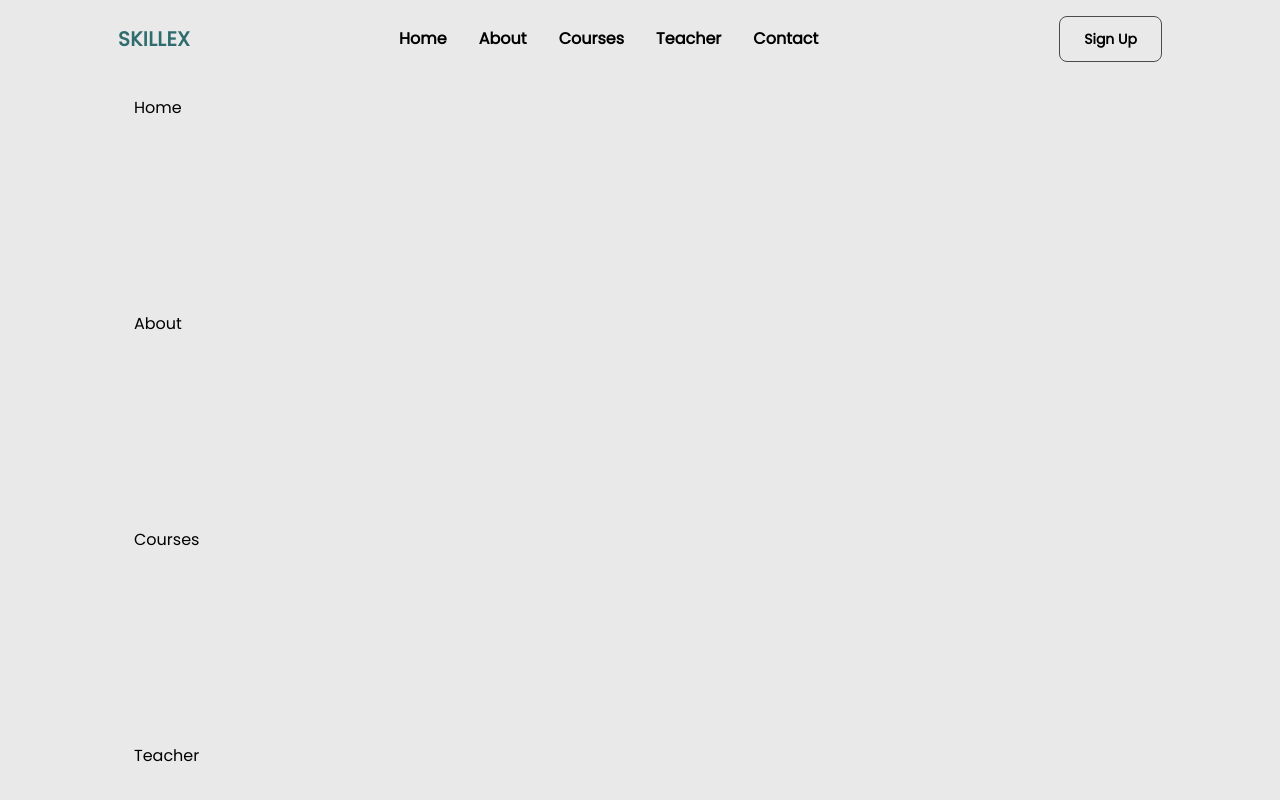
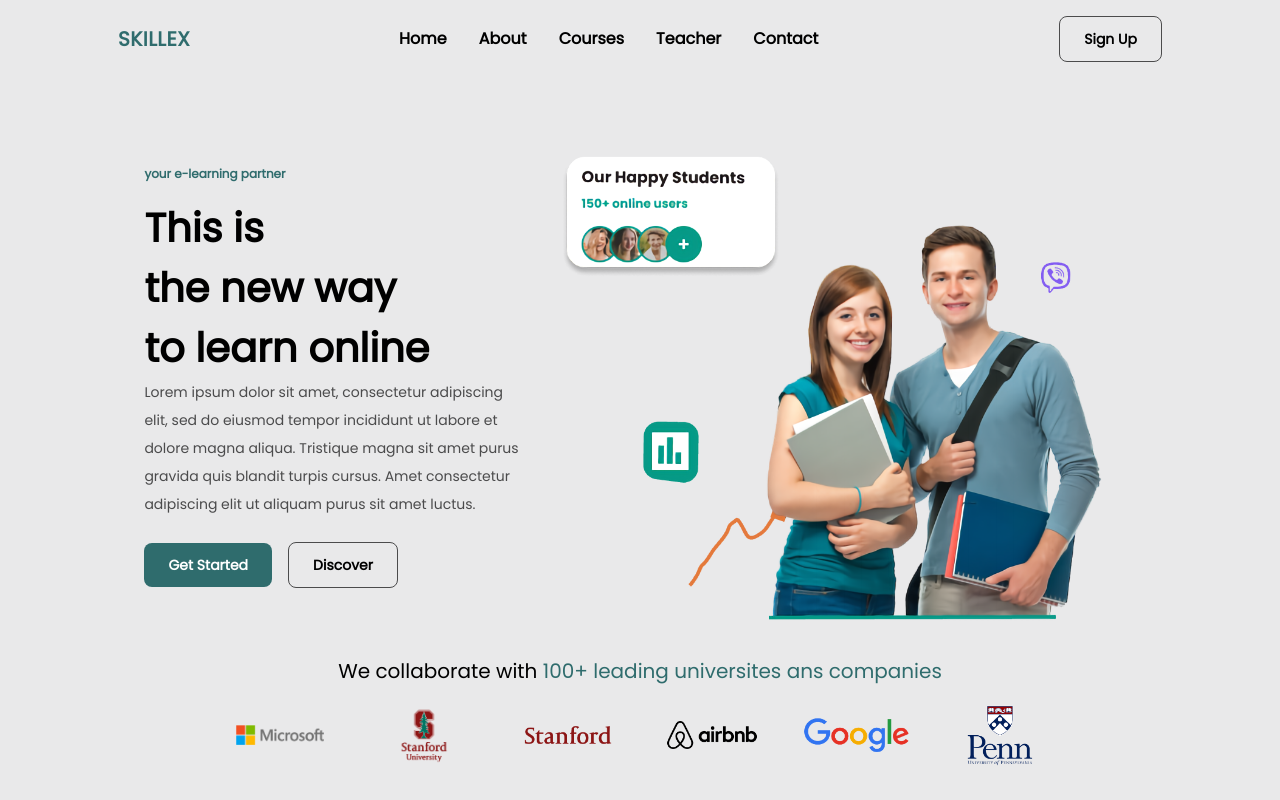
Before and after one commit to abdulkareemm/akm-teach, a React (Create React App) app: page / in a window 1280 px wide. Shown: the top 800 px of the page. Built offline with nearby package versions, Linux system fonts and the light colour scheme; the HTML template or start-up script is replaced by a standard one.

Commit message:
home component

```diff
--- a/src/components/container/Home.jsx
+++ b/src/components/container/Home.jsx
@@ -1,9 +1,52 @@
-import React from 'react'
+import React from "react";
+import hero from "../../assets/hero.png";
+import { logos } from "../../Data";
 
 const Home = () => {
   return (
-    <div className='section' id="home">Home</div>
-  )
-}
+    <div className="section" id="home">
+      <div className="md:flex items-center justify-center">
+        <div>
+          <div className="font-bold text-xs text-Teal mb-4">
+            your e-learning partner
+          </div>
+          <div className="sm:text-[2.5rem] text-[1.825rem] font-bold">
+            This is <br /> the new way <br /> to learn online
+          </div>
+          <p className="text-sm leading-7 text-gray max-w-sm">
+            Lorem ipsum dolor sit amet, consectetur adipiscing elit, sed do
+            eiusmod tempor incididunt ut labore et dolore magna aliqua.
+            Tristique magna sit amet purus gravida quis blandit turpis cursus.
+            Amet consectetur adipiscing elit ut aliquam purus sit amet luctus.
+          </p>
+          <div className="mt-6">
+            <button className="px-6 py-3 font-bold text-white bg-Teal rounded-lg mr-4 text-sm ">
+              Get Started
+            </button>
+            <button className="px-6 py-3 font-bold border border-gray rounded-lg text-sm">
+              Discover
+            </button>
+          </div>
+        </div>
+        <div className="md:w-[60%]">
+          <img src={hero} alt="" />
+        </div>
+      </div>
+      <div className="">
+        <p className="text-center text-xl">
+          We collaborate with{" "}
+          <span className="text-Teal">100+ leading universites ans companies</span>
+        </p>
+        <div className="flex items-center justify-center flex-wrap gap-8 p-2">
+          {logos.map((logo,idx)=>(
+            <div className="w-28" key={idx}>
+              <img src={logo} alt="" className="w-full object-cover"/>
+            </div>
+          ))}
+        </div>
+      </div>
+    </div>
+  );
+};
 
-export default Home
+export default Home;
```
Also changed, not shown: src/index.css (line endings or trailing spaces).
